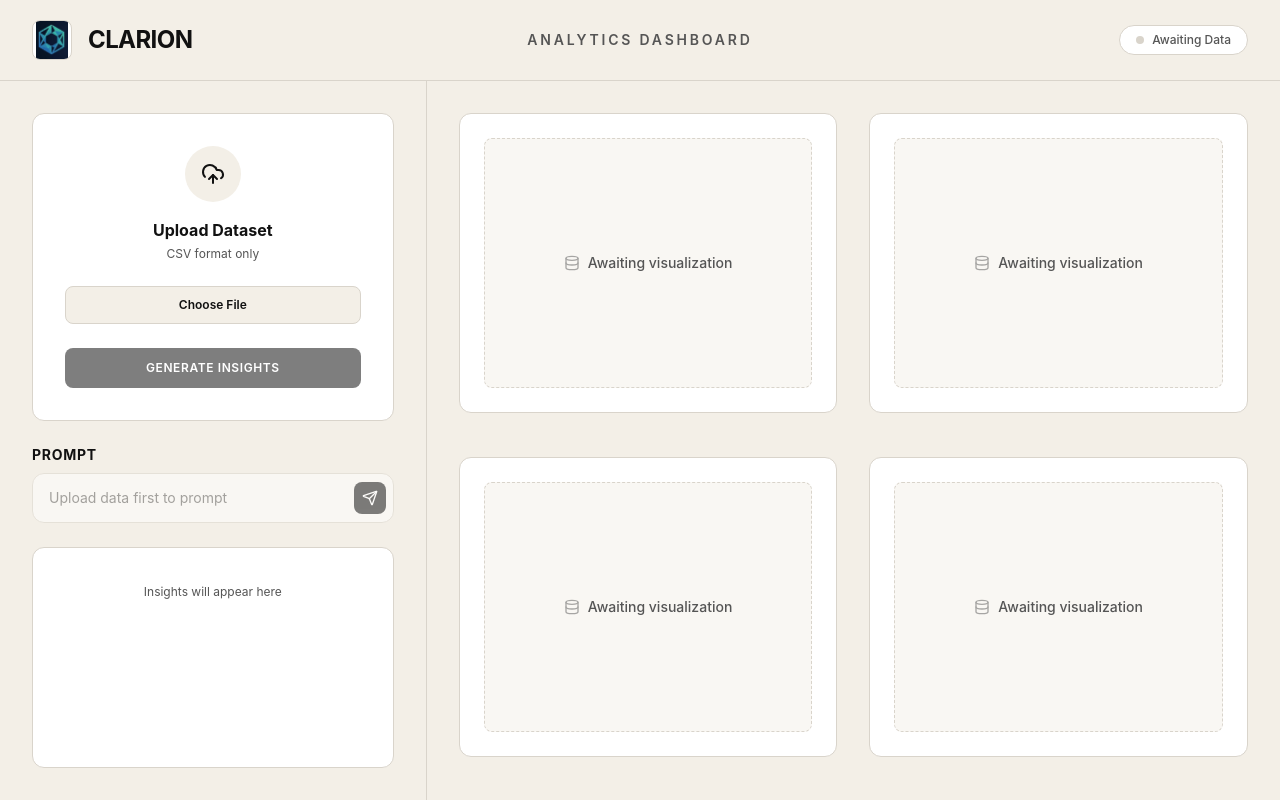
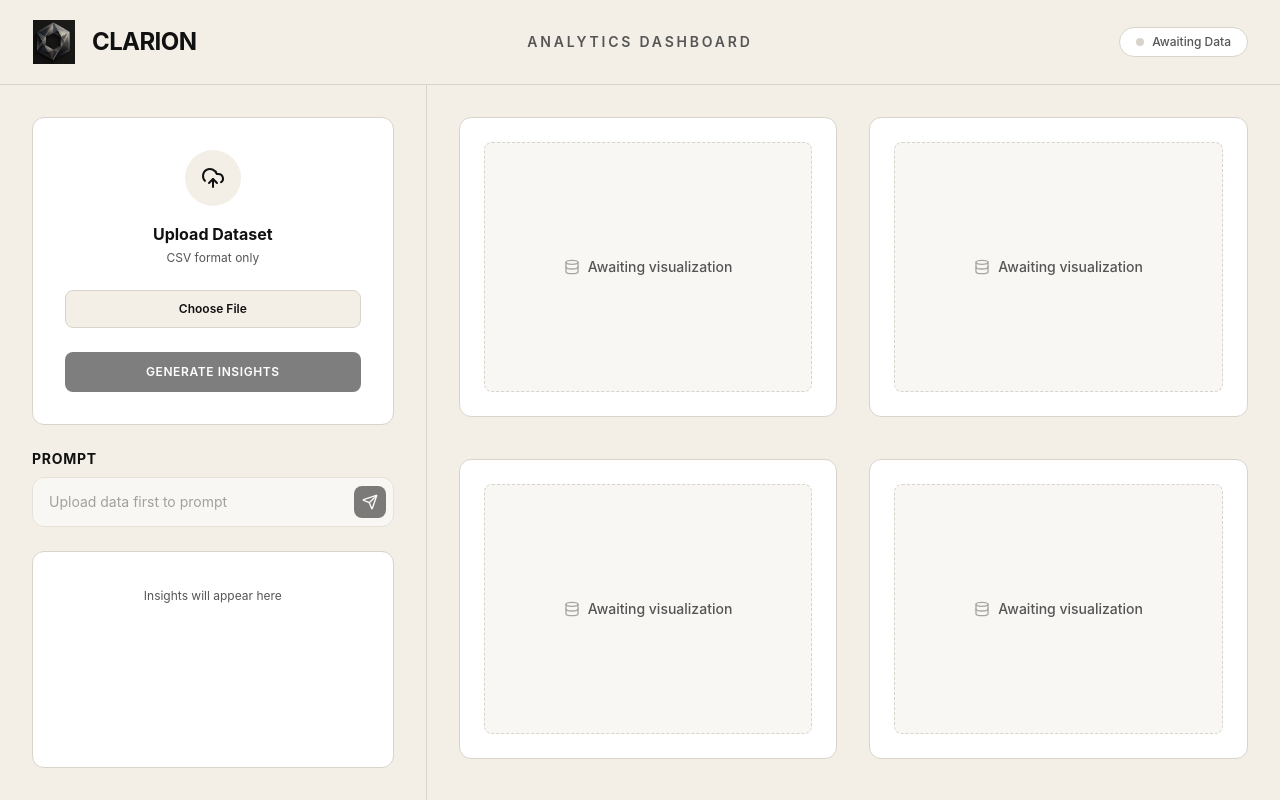
Before and after one commit to wolf1276/clarion, a React (Vite) app: page / in a window 1280 px wide. Built offline with nearby package versions, Linux system fonts and the light colour scheme.

Commit message:
style: remove solid background from logo image using mix-blend-multiply

```diff
--- a/src/App.jsx
+++ b/src/App.jsx
@@ -223,7 +223,7 @@ function App() {
       {/* Header */}
       <header className="w-full bg-[#F3EFE7] border-b border-[#D9D4CB] z-50 px-8 py-5 flex justify-between items-center flex-shrink-0">
         <div className="flex items-center gap-4">
-          <img src="/logo.jpg" alt="Clarion Logo" className="w-10 h-10 object-contain rounded-lg border border-[#D9D4CB] bg-white" />
+          <img src="/logo.jpg" alt="Clarion Logo" className="w-11 h-11 object-contain mix-blend-multiply" />
           <h1 className="text-2xl font-bold tracking-tight text-[#111111] uppercase">
             CLARION
           </h1>
```
Also changed, not shown: public/logo.jpg.
